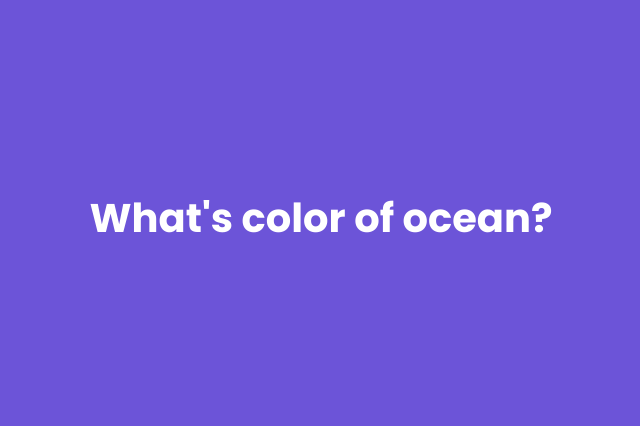
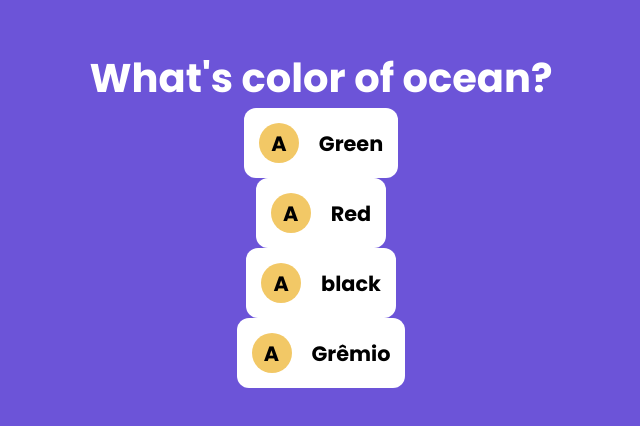
Before and after one commit to Clesioks/quiz, a Next.js app: page / in a window 1280 px wide. Shown: the part 182-608 px from the top of the page, without its empty margins (319-959 px from the left). Built offline with nearby package versions, Linux system fonts and the light colour scheme.

Commit message:
layout perguntas

```diff
--- a/components/Questao.tsx
+++ b/components/Questao.tsx
@@ -1,6 +1,7 @@
 import QuestaoModel from "../model/questao";
 import styles from "../styles/Questao.module.css";
 import Enunciado from "./Enunciado";
+import Resposta from "./Resposta";
 
 interface QuestaoProps {
   valor: QuestaoModel;
@@ -9,9 +10,24 @@
 export default function Questao(props: QuestaoProps) {
   const questao = props.valor;
 
+  function renderizarRespostas() {
+    return questao.respostas.map((resposta, i) => {
+      return (
+        <Resposta
+          key={i}
+          valor={resposta}
+          indice={i}
+          letra="A"
+          corFundoLetra="#F2C866"
+        />
+      );
+    });
+  }
+
   return (
     <div className={styles.questao}>
       <Enunciado texto={questao.enunciado} />
+      {renderizarRespostas()}
     </div>
   );
 }
--- /dev/null
+++ b/components/Resposta.tsx
@@ -0,0 +1,30 @@
+import RespostaModel from "../model/resposta";
+import styles from "../styles/Resposta.module.css";
+
+interface RespostaProps {
+  valor: RespostaModel;
+  indice: number;
+  letra: string;
+  corFundoLetra: string;
+}
+
+export default function Resposta(props: RespostaProps) {
+  const resposta = props.valor;
+
+  return (
+    <div className={styles.resposta}>
+      <div className={styles.conteudoResposta}>
+        <div className={styles.frente}>
+          <div
+            className={styles.letra}
+            style={{ backgroundColor: props.corFundoLetra }}
+          >
+            {props.letra}
+          </div>
+          <div className={styles.valor}>{resposta.valor}</div>
+        </div>
+        <div className={styles.verso}></div>
+      </div>
+    </div>
+  );
+}
--- a/pages/index.tsx
+++ b/pages/index.tsx
@@ -7,7 +7,7 @@
     RespostaModel.errada("Green"),
     RespostaModel.errada("Red"),
     RespostaModel.errada("black"),
-    RespostaModel.certa("Blue"),
+    RespostaModel.certa("Grêmio"),
   ]);
 
   return (
--- /dev/null
+++ b/styles/Resposta.module.css
@@ -0,0 +1,33 @@
+.resposta {
+  display: flex;
+}
+
+.frente {
+  background-color: white;
+  color: black;
+  align-items: center;
+  border-radius: 12px;
+  padding: 15px;
+}
+
+.frente,
+.verso {
+  display: flex;
+}
+
+.letra {
+  display: flex;
+  justify-content: center;
+  align-items: center;
+  height: 40px;
+  width: 40px;
+  border-radius: 20px;
+  font-size: 1.3rem;
+  font-weight: 700;
+  margin-right: 20px;
+}
+
+.valor {
+  font-size: 1.3rem;
+  font-weight: 700;
+}
```
